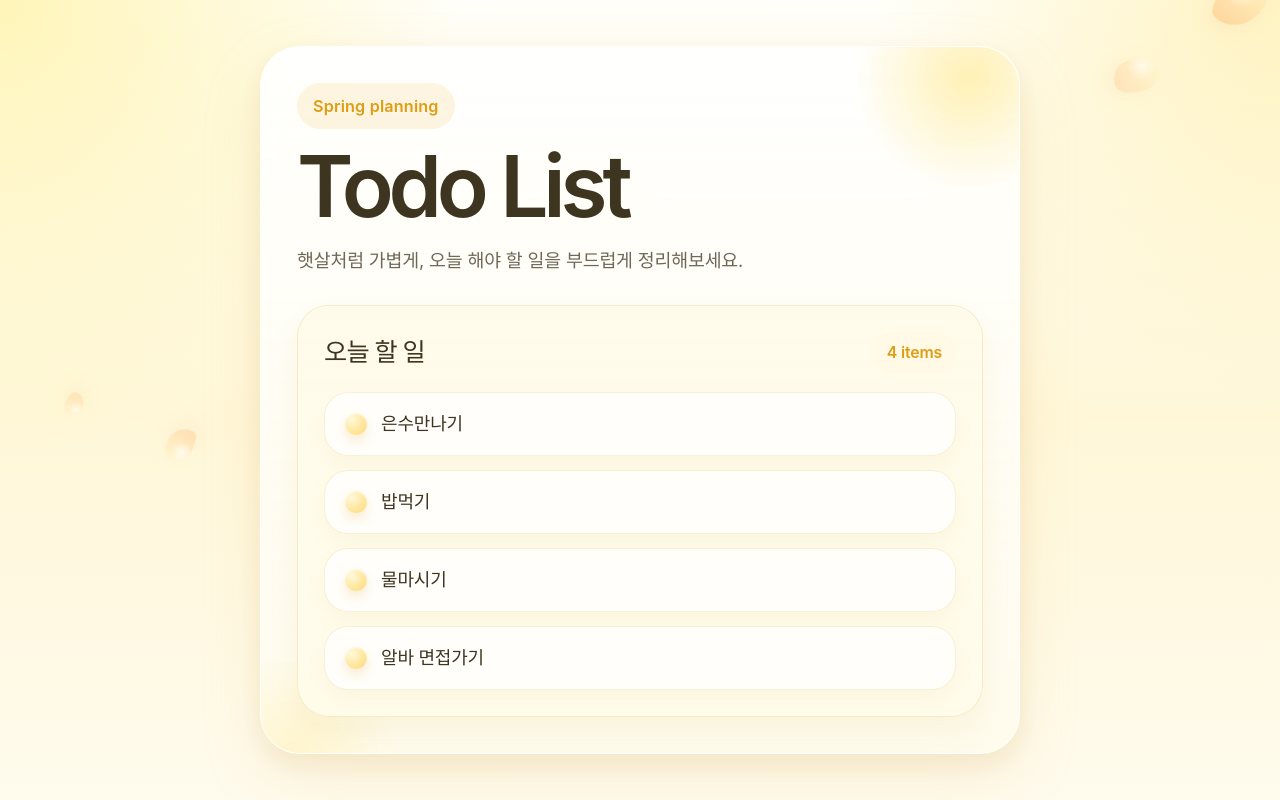
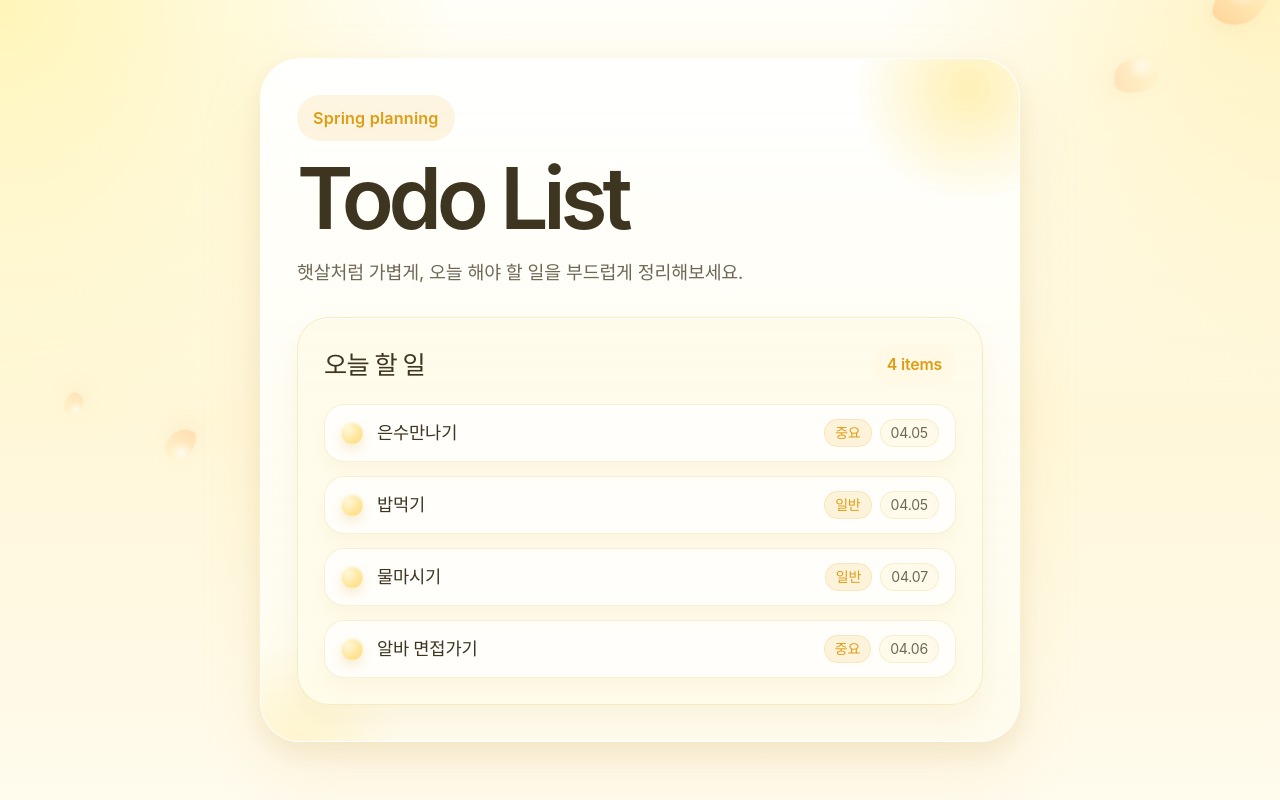
Before and after one commit to yubin-ary/frontend-react-todolist, a React (Vite) app: page / in a window 1280 px wide. Built offline with nearby package versions, Linux system fonts and the light colour scheme.

Commit message:
feat: priority, date added to todo items, css

```diff
--- a/src/App.css
+++ b/src/App.css
@@ -149,11 +149,12 @@
 }
 
 .todo-item {
-  display: flex;
+  display: grid;
+  grid-template-columns: 22px minmax(0, 1fr);
   align-items: center;
-  gap: 14px;
-  padding: 18px 20px;
-  border-radius: 24px;
+  gap: 12px 14px;
+  padding: 14px 16px;
+  border-radius: 20px;
   background: rgba(255, 255, 255, 0.72);
   border: 1px solid rgba(235, 213, 148, 0.35);
   box-shadow: 0 10px 18px rgba(214, 180, 94, 0.08);
@@ -181,10 +182,56 @@
     0 6px 12px rgba(223, 157, 20, 0.18);
 }
 
+.todo-item__body {
+  min-width: 0;
+  display: flex;
+  align-items: center;
+  justify-content: space-between;
+  gap: 12px;
+}
+
 .todo-item__text {
+  min-width: 0;
   color: var(--text-h);
-  font-size: 1rem;
-  font-weight: 500;
+  font-size: 0.98rem;
+  font-weight: 600;
+  line-height: 1.3;
+  word-break: keep-all;
+  white-space: nowrap;
+  overflow: hidden;
+  text-overflow: ellipsis;
+}
+
+.todo-item__meta {
+  display: flex;
+  align-items: center;
+  gap: 8px;
+  flex: 0 0 auto;
+}
+
+.todo-item__priority,
+.todo-item__time {
+  display: inline-flex;
+  align-items: center;
+  min-height: 28px;
+  padding: 5px 10px;
+  border-radius: 999px;
+  font-size: 0.78rem;
+  line-height: 1;
+  white-space: nowrap;
+}
+
+.todo-item__priority {
+  background: rgba(242, 186, 59, 0.16);
+  color: var(--accent-strong);
+  font-weight: 700;
+  border: 1px solid rgba(223, 157, 20, 0.16);
+}
+
+.todo-item__time {
+  background: rgba(255, 250, 232, 0.9);
+  color: var(--text);
+  border: 1px solid rgba(233, 205, 123, 0.28);
 }
 
 @media (max-width: 640px) {
@@ -208,8 +255,17 @@
   }
 
   .todo-item {
-    padding: 16px;
-    border-radius: 20px;
+    padding: 14px;
+    border-radius: 18px;
+  }
+
+  .todo-item__body {
+    align-items: flex-start;
+    flex-direction: column;
+  }
+
+  .todo-item__meta {
+    align-items: flex-start;
   }
 }
 
--- a/src/components/TodoItem.jsx
+++ b/src/components/TodoItem.jsx
@@ -1,8 +1,16 @@
-function TodoItem({ text }) {
+function TodoItem({ text, priority, createdAt }) {
+  const compactDate = createdAt.slice(5).replace("/", ".");
+
   return (
     <li className="todo-item">
       <span className="todo-item__check" aria-hidden="true"></span>
-      <span className="todo-item__text">{text}</span>
+      <div className="todo-item__body">
+        <span className="todo-item__text">{text}</span>
+        <div className="todo-item__meta">
+          <span className="todo-item__priority">{priority}</span>
+          <span className="todo-item__time">{compactDate}</span>
+        </div>
+      </div>
     </li>
   );
 }
--- a/src/components/TodoList.jsx
+++ b/src/components/TodoList.jsx
@@ -8,7 +8,12 @@ function TodoList({ sectionTitle, todos }) {
       </div>
       <ul className="todo-list">
         {todos.map((todo) => (
-          <TodoItem key={todo.id} text={todo.text}></TodoItem>
+          <TodoItem
+            key={todo.id}
+            text={todo.text}
+            priority={todo.priority}
+            createdAt={todo.createdAt}
+          ></TodoItem>
         ))}
       </ul>
     </section>
--- a/src/data/todos.js
+++ b/src/data/todos.js
@@ -1,6 +1,6 @@
 export const todos = [
-  { id: 1, text: "은수만나기" },
-  { id: 2, text: "밥먹기" },
-  { id: 3, text: "물마시기" },
-  { id: 4, text: "알바 면접가기" },
+  { id: 1, text: "은수만나기", priority: "중요", createdAt: "2026/04/05" },
+  { id: 2, text: "밥먹기", priority: "일반", createdAt: "2026/04/05" },
+  { id: 3, text: "물마시기", priority: "일반", createdAt: "2026/04/07" },
+  { id: 4, text: "알바 면접가기", priority: "중요", createdAt: "2026/04/06" },
 ];
```
